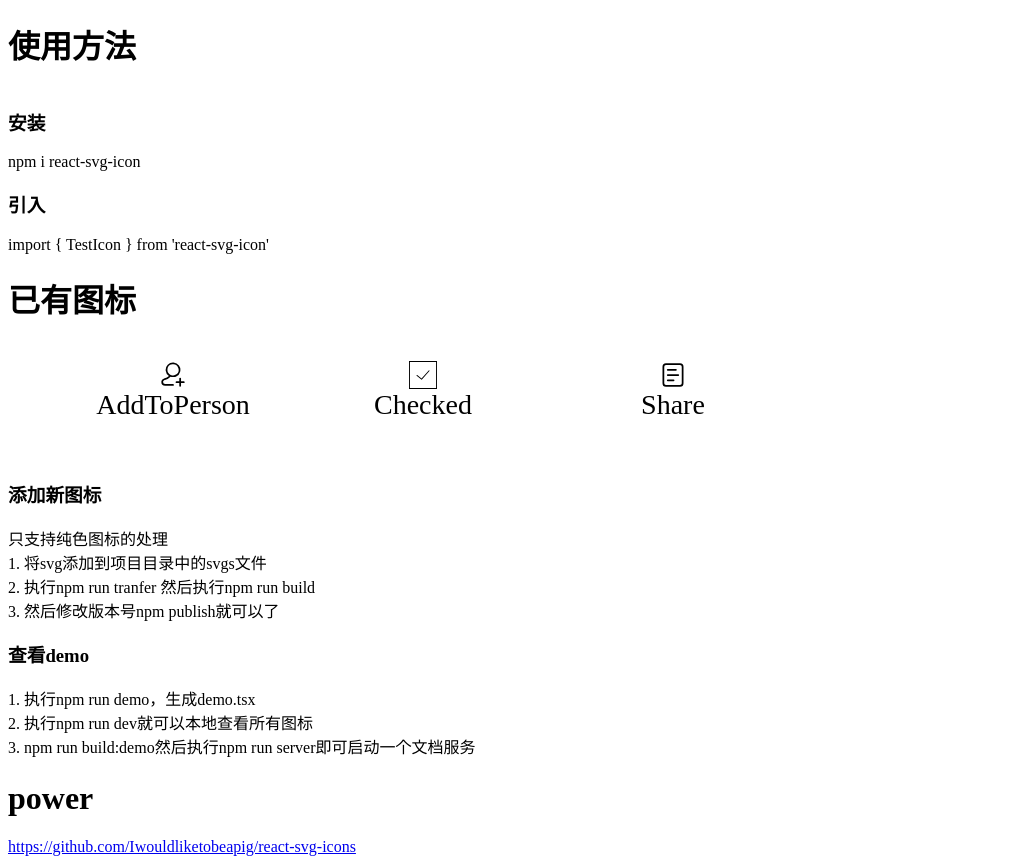
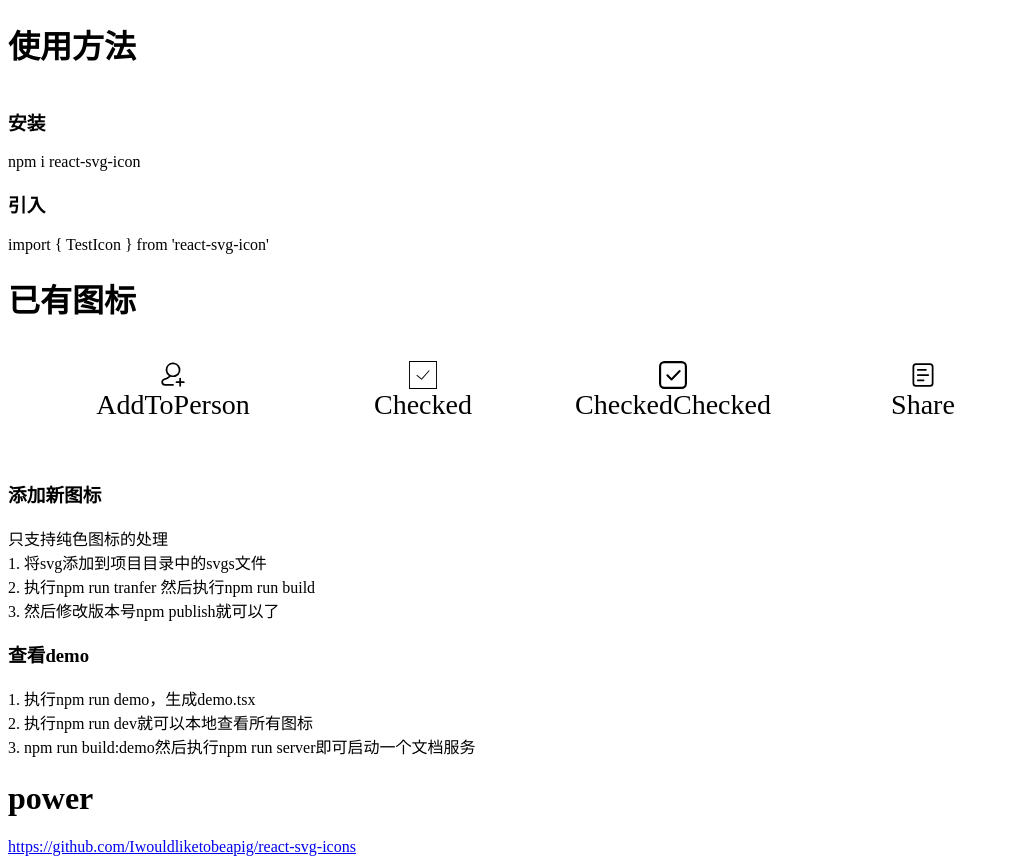
Before and after one commit to Iwouldliketobeapig/react-svg-icons, a React app: page / in a window 1280 px wide. Shown: the whole page, without its empty margins (0-1009 px from the left). Built offline with nearby package versions, Linux system fonts and the light colour scheme.

Commit message:
feat: 简单写了一份markdown文档

```diff
--- /dev/null
+++ b/icons/CheckedChecked.tsx
@@ -0,0 +1,15 @@
+import * as React from "react";
+import type { SVGProps } from "react";
+const CheckedChecked = (props: SVGProps<SVGSVGElement>) => (
+  <svg
+    xmlns="http://www.w3.org/2000/svg"
+    width="1em"
+    height="1em"
+    className="prefix__icon"
+    viewBox="0 0 1024 1024"
+    {...props}
+  >
+    <path d="M196.923 0h630.154A196.923 196.923 0 0 1 1024 196.923v630.154A196.923 196.923 0 0 1 827.077 1024H196.923A196.923 196.923 0 0 1 0 827.077V196.923A196.923 196.923 0 0 1 196.923 0zm0 78.77A118.154 118.154 0 0 0 78.77 196.922v630.154A118.154 118.154 0 0 0 196.923 945.23h630.154A118.154 118.154 0 0 0 945.23 827.077V196.923A118.154 118.154 0 0 0 827.077 78.77H196.923zm584.901 258.205a36.51 36.51 0 0 1 1.26 51.633l-299.48 313.108c-.118.157-.394.236-.63.472l-.394.552c-2.166 2.126-4.726 3.23-7.208 4.726-1.575.866-2.796 2.166-4.41 2.836a35.8 35.8 0 0 1-27.491.078c-1.26-.512-2.285-1.614-3.545-2.284-2.757-1.457-5.592-2.836-8.034-5.12-.197-.158-.276-.433-.512-.67-.197-.118-.394-.196-.552-.354L279.985 545.359a36.43 36.43 0 0 1 .945-51.633 36.391 36.391 0 0 1 51.634.945l124.455 129.103 273.093-285.618a36.549 36.549 0 0 1 51.712-1.181z" />
+  </svg>
+);
+export default CheckedChecked;
--- a/icons/index.tsx
+++ b/icons/index.tsx
@@ -3,4 +3,6 @@ export { default as AddToPerson } from './AddToPerson';
 
 export { default as Checked } from './Checked';
 
+export { default as CheckedChecked } from './CheckedChecked';
+
 export { default as Share } from './Share';
--- a/package.json
+++ b/package.json
@@ -6,11 +6,11 @@
   "main": "./packages/es/index.js",
   "types": "./packages/es/icons",
   "scripts": {
-    "dev": "webpack-dev-server --mode development --config ./build/webpack.config.cjs",
+    "dev": "node ./build/generateDemo.js & webpack-dev-server --mode development --config ./build/webpack.config.cjs",
     "transfer": "node lib/index.js",
     "build": "rollup --config ./build/rollup.build.js",
     "demo": "node ./build/generateDemo.js",
-    "build:demo": "webpack --mode production --config ./build/webpack.config.cjs",
+    "build:demo": "node ./build/generateDemo.js webpack --mode production --config ./build/webpack.config.cjs",
     "server": "node server/index.js"
   },
   "keywords": [
--- a/src/Demo.tsx
+++ b/src/Demo.tsx
@@ -1,6 +1,6 @@
 import React from 'react';
 import './demo.less';
-import { AddToPerson, Checked, Share } from '../icons';
+import { AddToPerson, Checked, CheckedChecked, Share } from '../icons';
 
 const Demo = () => {
   return (
@@ -14,6 +14,10 @@ const Demo = () => {
           <span className="icon-desc">Checked</span>
         </li>
         <li className="icon">
+          <CheckedChecked />
+          <span className="icon-desc">CheckedChecked</span>
+        </li>
+        <li className="icon">
           <Share />
           <span className="icon-desc">Share</span>
         </li>
```
Also changed, not shown: svgs/checkedChecked.svg (added), 1 other file (tests, documents, lock files or other folders).
